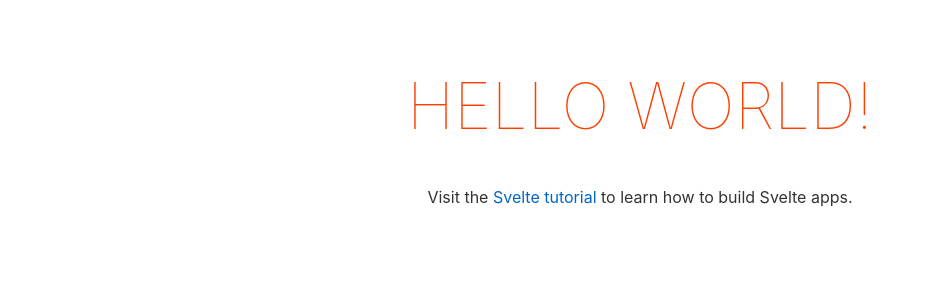
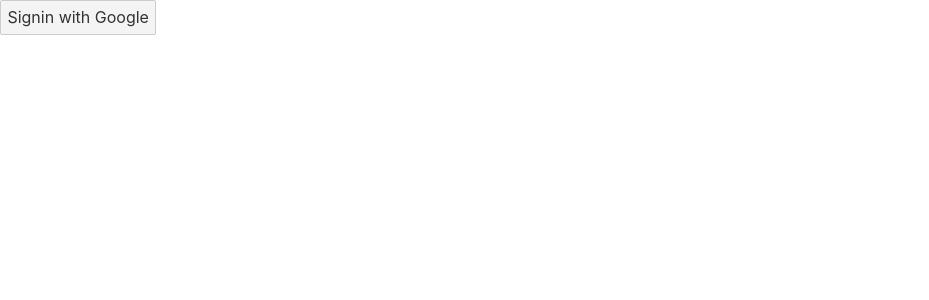
Before and after one commit to u-barnwal/TodoList-svelte, a Svelte app: page / in a window 1280 px wide. Shown: the top 300 px of the page, without its empty margins (0-929 px from the left). Built offline with nearby package versions, Linux system fonts and the light colour scheme.

Commit message:
add Login and Profile

```diff
--- a/src/App.svelte
+++ b/src/App.svelte
@@ -1,30 +1,12 @@
 <script>
-	export let name;
+  import Login from "./Login.svelte";
 </script>
 
-<main>
-	<h1>Hello {name}!</h1>
-	<p>Visit the <a href="https://svelte.dev/tutorial">Svelte tutorial</a> to learn how to build Svelte apps.</p>
-</main>
+<svelte:head>
+  <link
+    rel="stylesheet"
+    href="https://cdn.jsdelivr.net/npm/bulma@0.9.2/css/bulma-rtl.min.css"
+  />
+</svelte:head>
 
-<style>
-	main {
-		text-align: center;
-		padding: 1em;
-		max-width: 240px;
-		margin: 0 auto;
-	}
-
-	h1 {
-		color: #ff3e00;
-		text-transform: uppercase;
-		font-size: 4em;
-		font-weight: 100;
-	}
-
-	@media (min-width: 640px) {
-		main {
-			max-width: none;
-		}
-	}
-</style>
+<main><Login /></main>
--- /dev/null
+++ b/src/Login.svelte
@@ -0,0 +1,25 @@
+<script>
+  import Profile from "./Profile.svelte";
+
+  import { auth, googleProvider } from "./firebase";
+  import { authState } from "rxfire/auth";
+
+  let user;
+
+  // const unsubscribe = authState(auth).subscribe((u) => (user = u));
+
+  function login() {
+    auth.signInWithPopup(googleProvider);
+  }
+</script>
+
+<section>
+  {#if $user}
+    <Profile {...$user} />
+    <button on:click={() => auth.signOut()}>Sign out</button>
+    <hr />
+    <!-- <Todos uid={$user.id} /> -->
+  {:else}
+    <button on:click={login}>Signin with Google</button>
+  {/if}
+</section>
--- /dev/null
+++ b/src/Profile.svelte
@@ -0,0 +1,11 @@
+<script>
+  export let displayName;
+  export let photoURL;
+  export let uid;
+</script>
+
+<h3>Hi {displayName}!</h3>
+
+<img src={photoURL} width="100" alt="user avatar" />
+
+<p>Your userID is {uid}</p>
```
